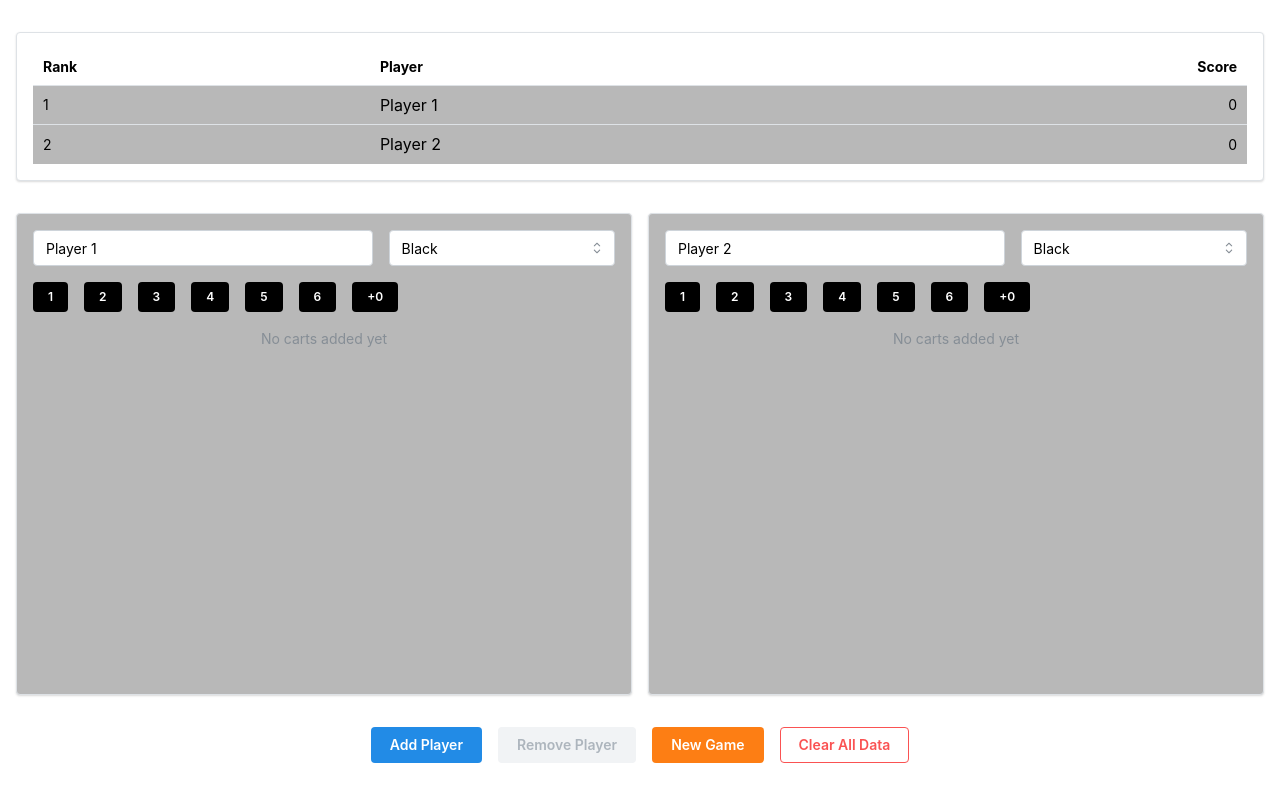
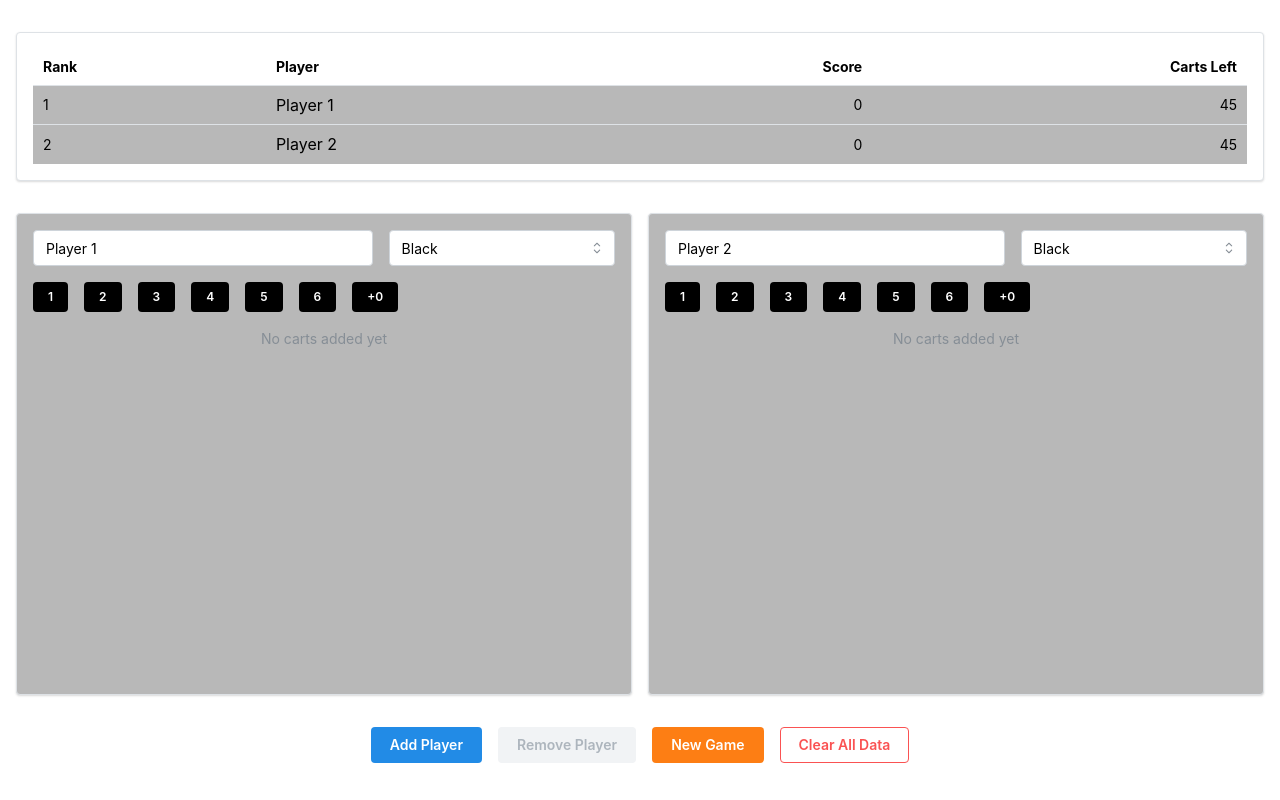
Before and after one commit to fferegrino/ticket2score, a React (Vite) app: page / in a window 1280 px wide. Built offline with nearby package versions, Linux system fonts and the light colour scheme.

Commit message:
Add carts left count

```diff
--- a/src/App.tsx
+++ b/src/App.tsx
@@ -8,7 +8,10 @@ interface PlayerData {
   name: string;
   score: number;
   color: string;
+  cartsLeft: number;
 }
+
+const MAX_CARTS = 45;
 
 const scoreMap: Record<number, number> = {
   1: 1,
@@ -27,8 +30,8 @@ const getInitialState = (): PlayerData[] => {
     return JSON.parse(savedState);
   }
   return [
-    { name: "Player 1", score: 0, color: "black" },
-    { name: "Player 2", score: 0, color: "black" },
+    { name: "Player 1", score: 0, color: "black", cartsLeft: MAX_CARTS },
+    { name: "Player 2", score: 0, color: "black", cartsLeft: MAX_CARTS },
   ];
 };
 
@@ -47,6 +50,7 @@ function App() {
           name: `Player ${players.length + 1}`,
           score: 0,
           color: "black",
+          cartsLeft: MAX_CARTS,
         },
       ]);
     }
@@ -76,13 +80,18 @@ function App() {
       (total, entry) => total + scoreMap[entry.points],
       0,
     );
+    const usedCarts = scoreEntries.reduce(
+      (total, entry) => total + entry.points,
+      0,
+    );
+    newPlayers[index].cartsLeft = MAX_CARTS - usedCarts;
     setPlayers(newPlayers);
   };
 
   const resetGame = () => {
     setPlayers([
-      { name: "Player 1", score: 0, color: "" },
-      { name: "Player 2", score: 0, color: "" },
+      { name: "Player 1", score: 0, color: "", cartsLeft: MAX_CARTS },
+      { name: "Player 2", score: 0, color: "", cartsLeft: MAX_CARTS },
     ]);
   };
 
--- a/src/components/Scoreboard.tsx
+++ b/src/components/Scoreboard.tsx
@@ -4,6 +4,7 @@ import { colorMap } from "../colors";
 interface PlayerScore {
   name: string;
   score: number;
+  cartsLeft: number;
   color: string;
 }
 
@@ -22,6 +23,7 @@ export function Scoreboard({ players }: ScoreboardProps) {
             <Table.Th>Rank</Table.Th>
             <Table.Th>Player</Table.Th>
             <Table.Th ta="right">Score</Table.Th>
+            <Table.Th ta="right">Carts Left</Table.Th>
           </Table.Tr>
         </Table.Thead>
         <Table.Tbody>
@@ -40,6 +42,9 @@ export function Scoreboard({ players }: ScoreboardProps) {
                 <Table.Td ta="right" style={{ backgroundColor: background }}>
                   {player.score}
                 </Table.Td>
+                <Table.Td ta="right" style={{ backgroundColor: background }}>
+                  {player.cartsLeft}
+                </Table.Td>
               </Table.Tr>
             );
           })}
```
